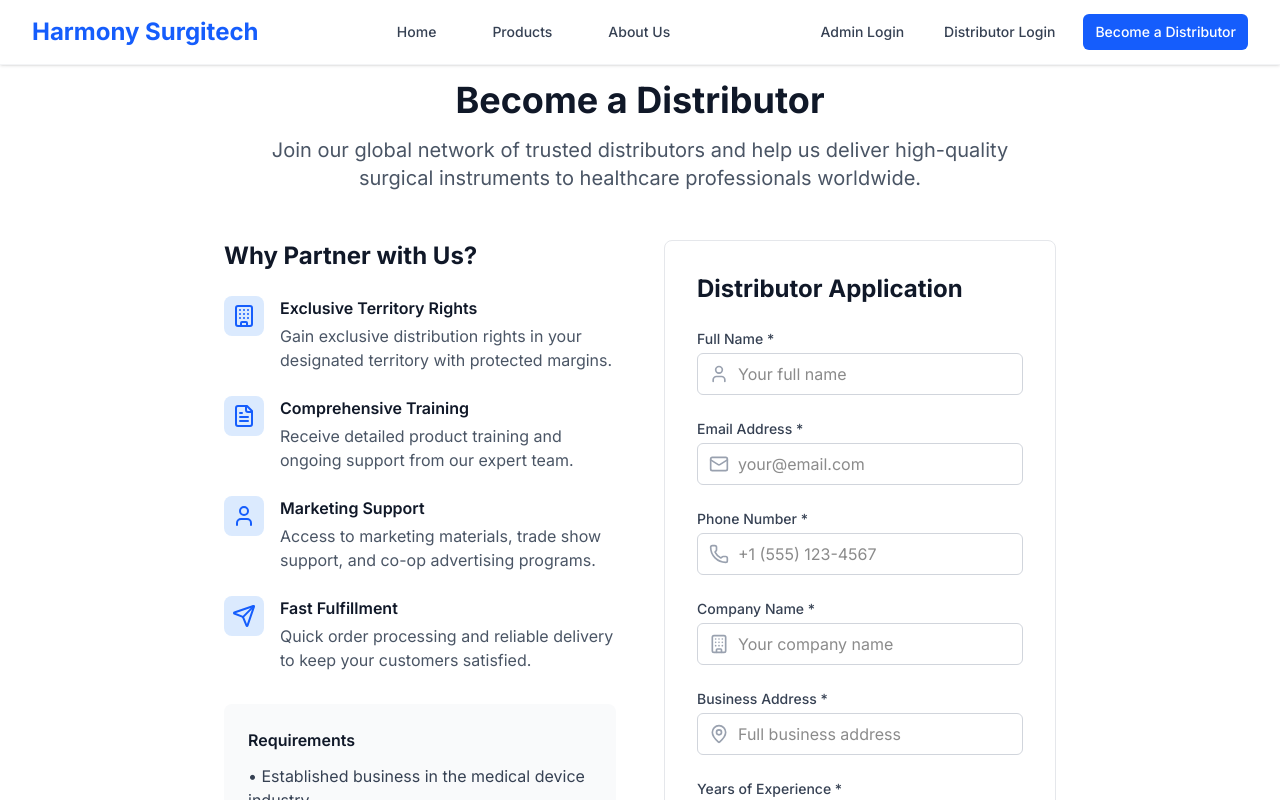
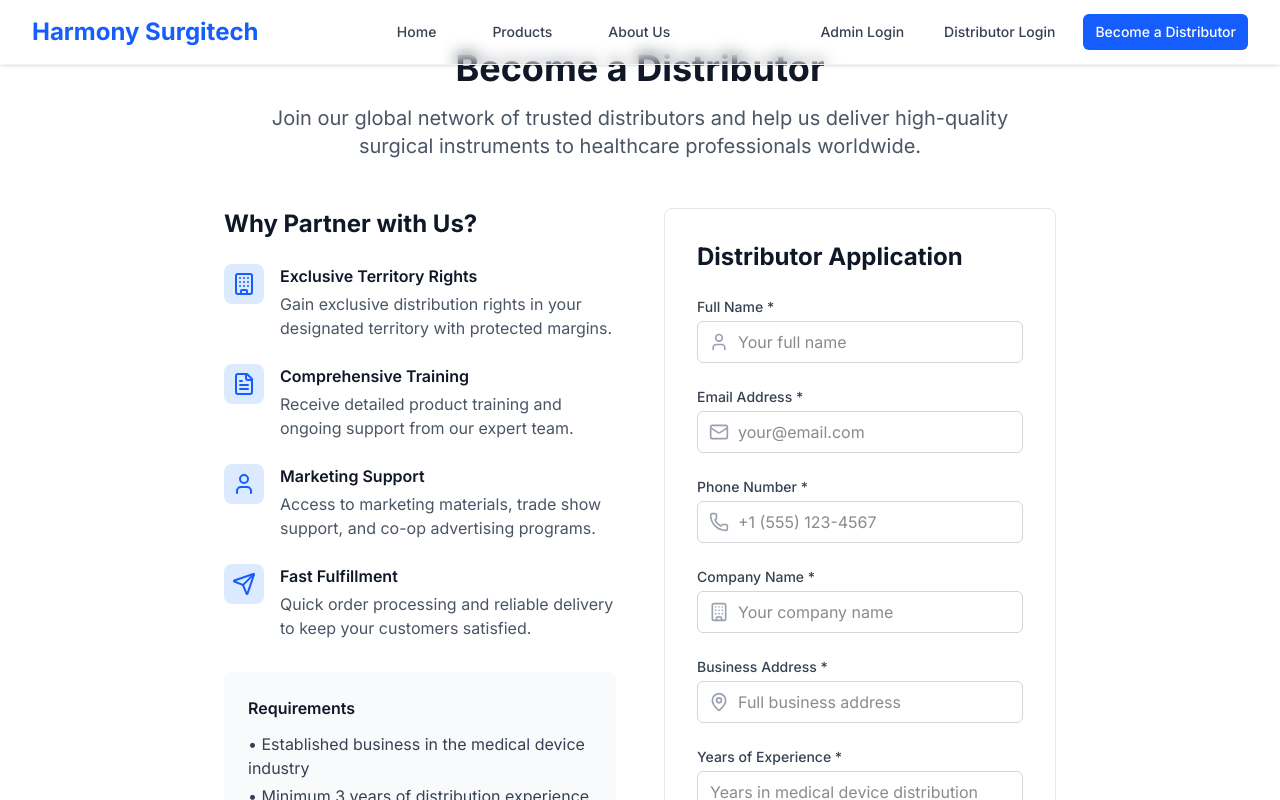
Before and after one commit to imramkrishna/CRM-System, a Next.js app in the folder frontend/: page /become-distributor in a window 1280 px wide. Shown: the top 800 px of the page. Built offline with nearby package versions, Linux system fonts and the light colour scheme.

Commit message:
fixed header collapse issue

```diff
--- a/frontend/src/app/become-distributor/page.tsx
+++ b/frontend/src/app/become-distributor/page.tsx
@@ -38,7 +38,7 @@ export default function BecomeDistributorPage() {
     if (isSubmitted) {
         return (
             <Layout>
-                <div className="py-20">
+                <div className="py-12">
                     <div className="max-w-3xl mx-auto px-4 sm:px-6 lg:px-8 text-center">
                         <div className="bg-green-100 rounded-full w-16 h-16 flex items-center justify-center mx-auto mb-6">
                             <Send className="h-8 w-8 text-green-600" />
@@ -67,7 +67,7 @@ export default function BecomeDistributorPage() {
 
     return (
         <Layout>
-            <div className="py-20">
+            <div className="py-12">
                 <div className="max-w-4xl mx-auto px-4 sm:px-6 lg:px-8">
                     {/* Header */}
                     <div className="text-center mb-12">
--- a/frontend/src/components/layout/Header.tsx
+++ b/frontend/src/components/layout/Header.tsx
@@ -25,7 +25,7 @@ const Header = () => {
     const toggleMenu = () => setIsMenuOpen(!isMenuOpen);
 
     return (
-        <header className="fixed top-0 left-0 right-0 z-[1000] bg-white shadow-sm border-b border-gray-100">
+        <header className="fixed top-0 left-0 right-0 z-[1000] bg-white/95 backdrop-blur-sm shadow-sm border-b border-gray-100 transition-all duration-200">
             <nav className="max-w-7xl mx-auto px-4 sm:px-6 lg:px-8 relative">
                 <div className="flex justify-between items-center h-16">{/* Ensure consistent height */}
                     {/* Logo */}
@@ -97,7 +97,7 @@ const Header = () => {
 
                 {/* Mobile Navigation */}
                 {isMenuOpen && (
-                    <div className="md:hidden absolute top-full left-0 right-0 bg-white border-t border-gray-100 shadow-lg">
+                    <div className="md:hidden absolute top-full left-0 right-0 bg-white/95 backdrop-blur-sm border-t border-gray-100 shadow-lg">
                         <div className="px-2 pt-2 pb-3 space-y-1 sm:px-3">
                             {navigation.map((item) => (
                                 <Link
--- a/frontend/src/components/layout/Layout.tsx
+++ b/frontend/src/components/layout/Layout.tsx
@@ -10,7 +10,7 @@ const Layout: React.FC<LayoutProps> = ({ children }) => {
     return (
         <div className="min-h-screen bg-white layout-container">
             <Header />
-            <main className="pt-16">
+            <main className="pt-20">
                 {children}
             </main>
             <Footer />
```
Also changed, not shown: frontend/src/app/distributor/page.tsx (+4 -4 lines).
